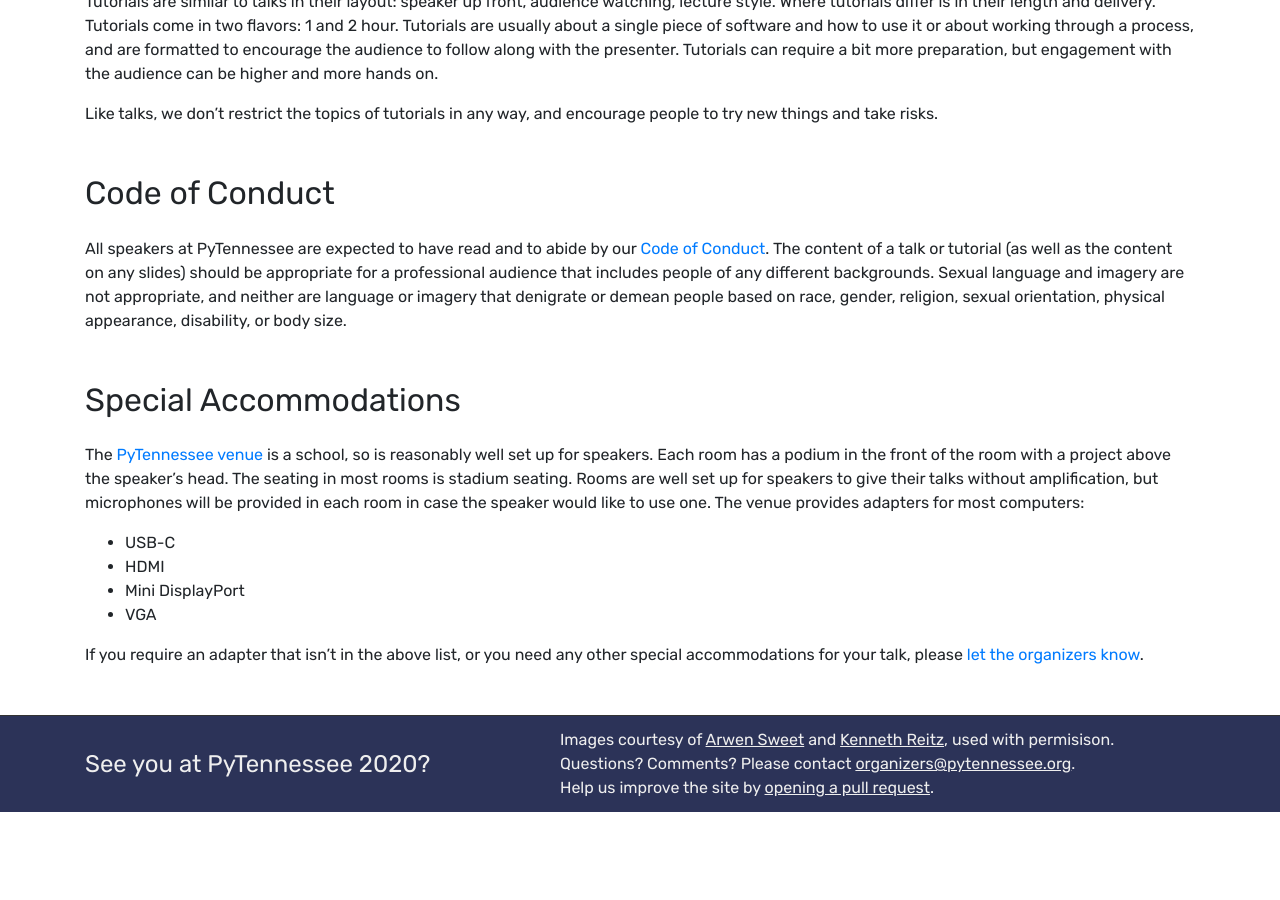
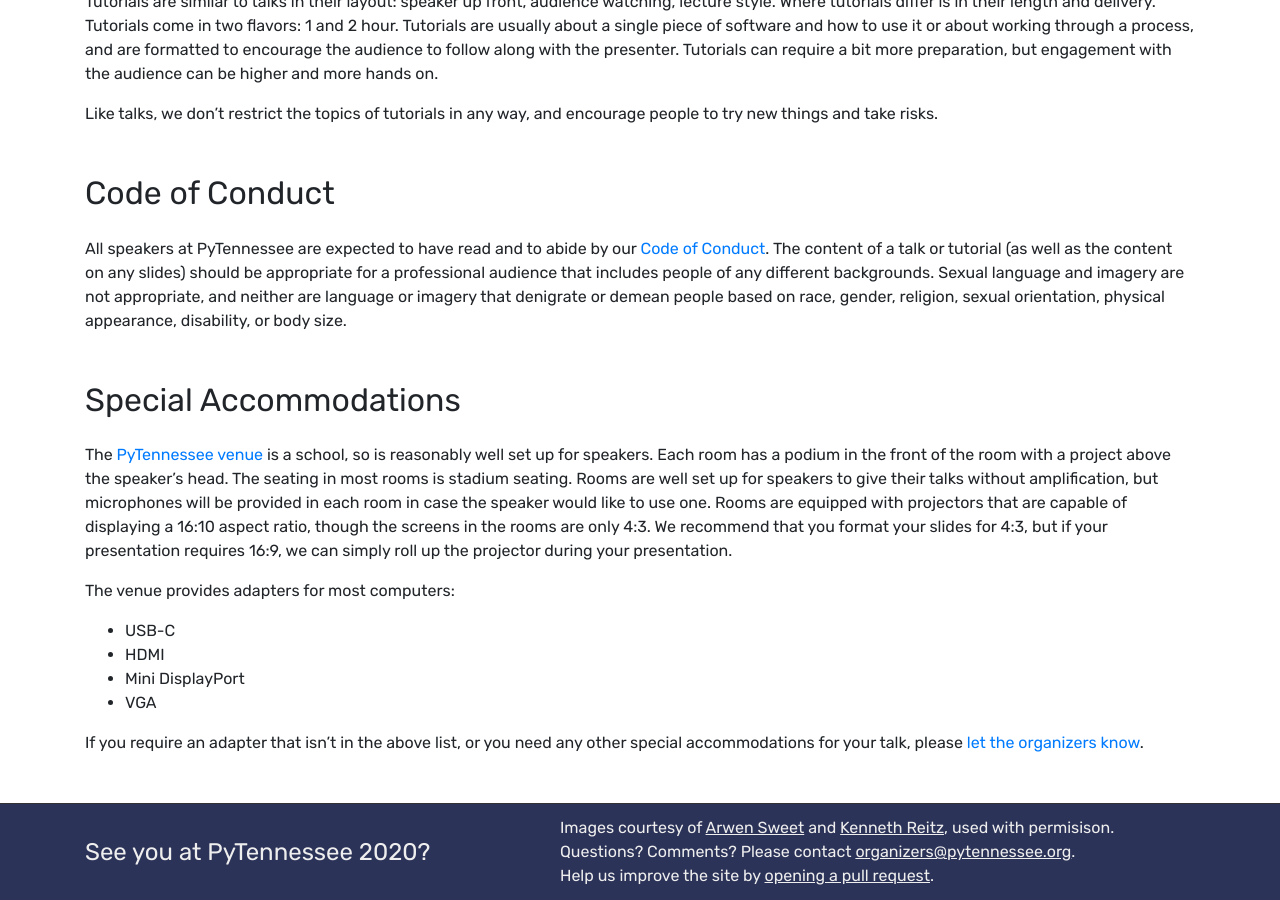
Before and after one commit to pytennessee/pytn-2020, a Jekyll site: the page built from speaking/overview.md, in a window 1280 px wide and 900 px high, scrolled down 2260 px. Built offline with Jekyll 4.4.1, drawn with Linux system fonts in a browser that asks for light colours; before the commit the page ends 3072 px from its top, so only the background shows below that.

Commit message:
Add aspect ratio information

```diff
--- a/speaking/overview.md
+++ b/speaking/overview.md
@@ -106,6 +106,9 @@
 Each room has a podium in the front of the room with a project above the speaker's head.
 The seating in most rooms is stadium seating.
 Rooms are well set up for speakers to give their talks without amplification, but microphones will be provided in each room in case the speaker would like to use one.
+Rooms are equipped with projectors that are capable of displaying a 16:10 aspect ratio, though the screens in the rooms are only 4:3.
+We recommend that you format your slides for 4:3, but if your presentation requires 16:9, we can simply roll up the projector during your presentation.
+
 The venue provides adapters for most computers:
 
 * USB-C
```
